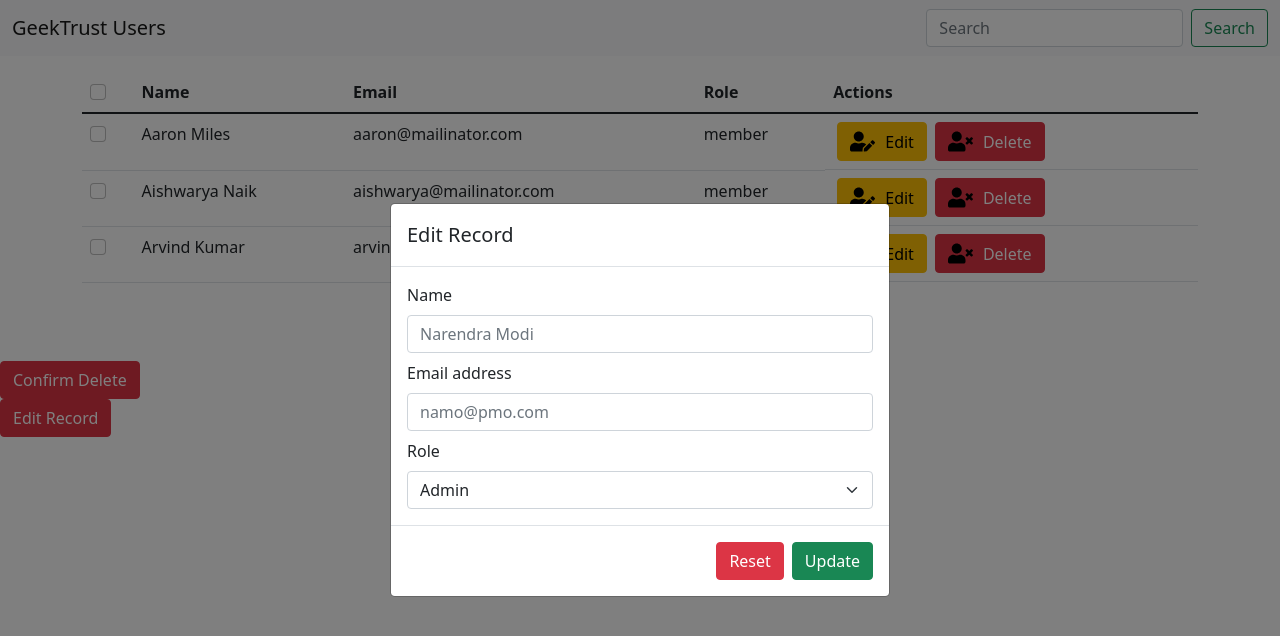
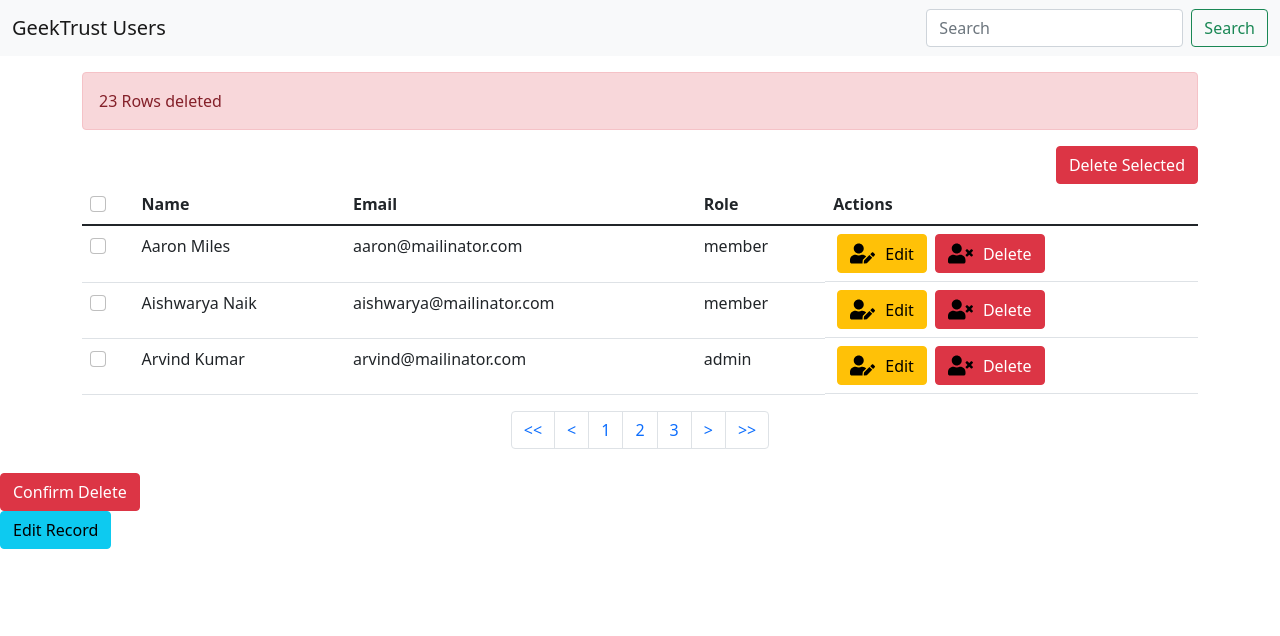
Before and after one commit to Mayank-MP05/User-Management-Console, a React (Create React App) app: page / in a window 1280 px wide. Shown: the top 636 px of the page. Built offline with nearby package versions, Linux system fonts and the light colour scheme.

Commit message:
🔥 [UI] Status bar which indicate status of recent activity added

```diff
--- a/src/App.js
+++ b/src/App.js
@@ -2,6 +2,7 @@
 import EditRecord from './components/edit-record';
 import Navbar from './components/navbar';
 import Pagination from './components/pagination';
+import StatusBar from './components/status-bar';
 import TableView from './components/table-view';
 
 function App() {
@@ -9,11 +10,12 @@
     <>
       <Navbar />
       <div className="container mt-3">
+        <StatusBar />
         <TableView />
       </div>
       <Pagination />
       <ConfirmDelete isOpen={false} />
-      <EditRecord isOpen={true} />
+      <EditRecord isOpen={false} />
     </>
   );
 }
--- a/src/components/edit-record.jsx
+++ b/src/components/edit-record.jsx
@@ -11,7 +11,7 @@
 function EditRecord({ isOpen }) {
   return (
     <div>
-      <Button color="danger">Edit Record</Button>
+      <Button color="info">Edit Record</Button>
       <Modal isOpen={isOpen} centered>
         <ModalHeader>Edit Record</ModalHeader>
         <ModalBody>
--- /dev/null
+++ b/src/components/status-bar.jsx
@@ -0,0 +1,20 @@
+import React from 'react';
+/**
+ * Use cases of Status Bar
+ * - Show how many rows selected
+ * - After Editing show - editing successful
+ * - After Deleting show - deletion successful
+ * @returns Status bar which indicate status of recent activity with bulk delete button
+ */
+function StatusBar() {
+  return (
+    <div className="w-100">
+      <div className="alert alert-danger" role="alert">
+        23 Rows deleted
+      </div>
+      <button className="btn btn-danger float-end">Delete Selected</button>
+    </div>
+  );
+}
+
+export default StatusBar;
```
